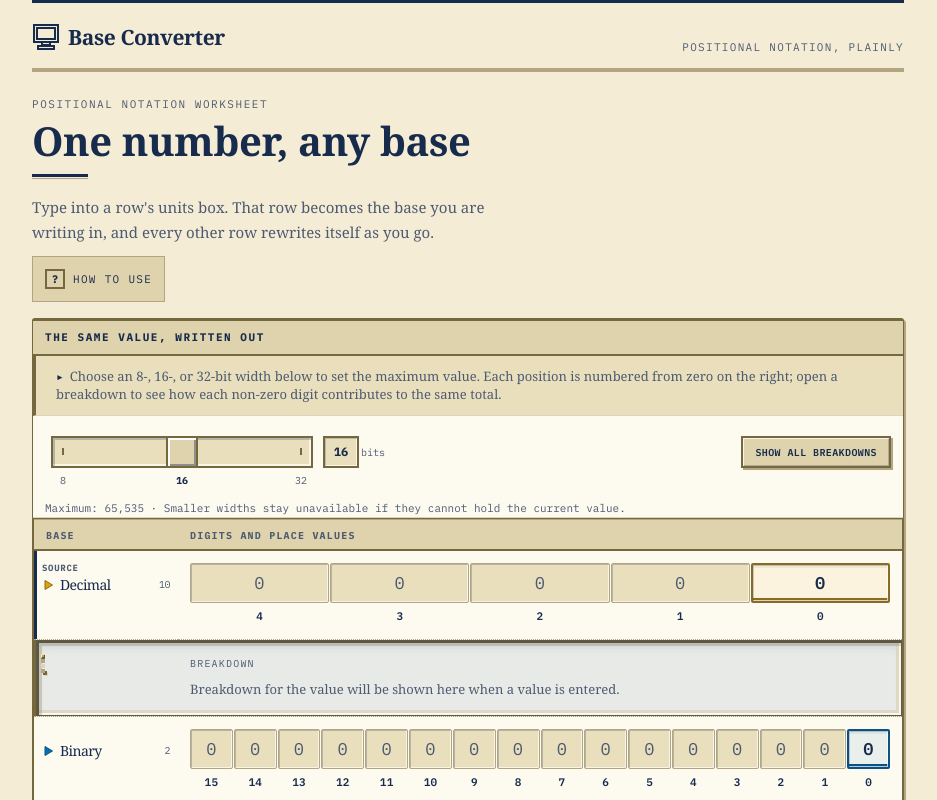
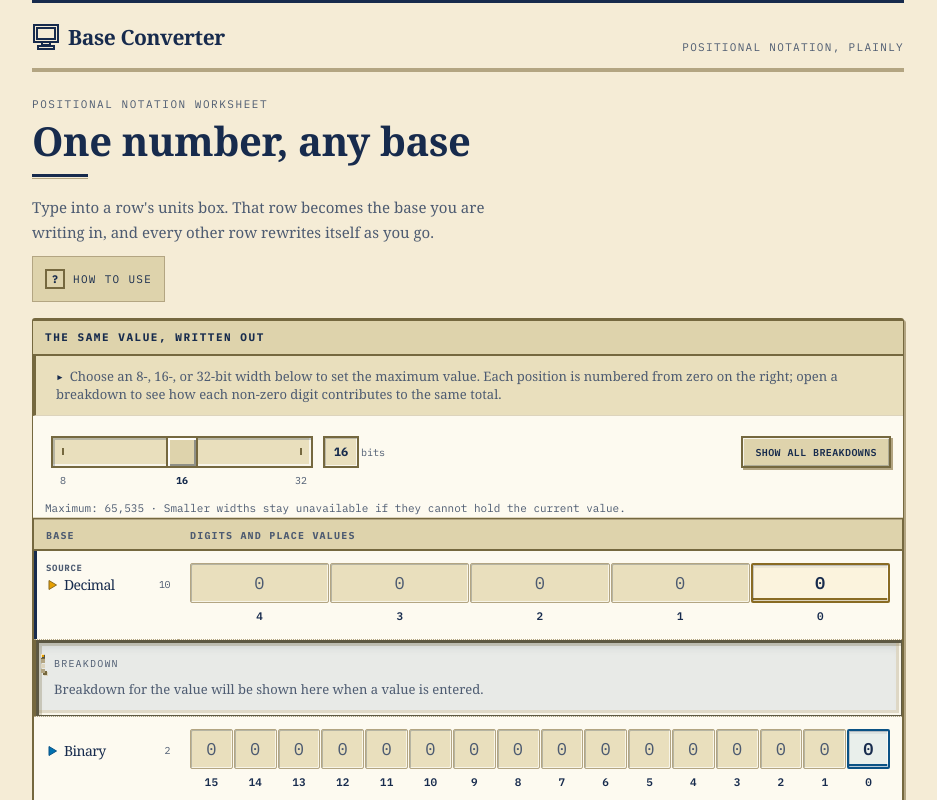
Before and after one commit to lfarci/base-converter, a React (Vite) app: page / in a window 1280 px wide. Shown: the top 800 px of the page, without its empty margins (172-1109 px from the left). Built offline with nearby package versions, Linux system fonts and the light colour scheme.

Commit message:
Revert "Align breakdown gutter with digit grid"
This reverts commit 626ba883fb263df2a618a6e39b0fda79b123dc34.

```diff
--- a/src/breakdown/PlaceValueBreakdown.tsx
+++ b/src/breakdown/PlaceValueBreakdown.tsx
@@ -28,7 +28,7 @@ export function PlaceValueBreakdown({ base, boxes, value, isExpanded, highlighte
   const hasNoValue = value === null || value === 0n
 
   return (
-    <section className="place-value-breakdown border-l-2 border-frame bg-transparent py-4 pl-[154px] pr-4 text-left text-[13px] text-ink-soft" aria-label={`${base.name} place-value breakdown`}>
+    <section className="place-value-breakdown border-l-2 border-frame bg-transparent py-4 pl-[18px] pr-4 text-left text-[13px] text-ink-soft" aria-label={`${base.name} place-value breakdown`}>
       <span className="breakdown-pressmark" aria-hidden="true" style={{ backgroundColor: base.accent }} />
       <h3 className="m-0 mono-tech text-[10px] uppercase tracking-[0.12em] text-ink-soft">Breakdown</h3>
       {hasNoValue ? (
--- a/src/digits/BaseHeaderCell.tsx
+++ b/src/digits/BaseHeaderCell.tsx
@@ -15,7 +15,7 @@ type BaseHeaderCellProps = {
 // toggle is the row's one Tab stop between the units digit above it and the next row below.
 export function BaseHeaderCell({ base, isSource, isBreakdownOpen, breakdownId, toggleRef, onToggle, onToggleKeyDown }: BaseHeaderCellProps) {
   return (
-    <th className="sticky left-0 z-10 w-[144px] border-b border-dotted border-rule bg-inherit py-3 pl-2 pr-2 align-top font-normal" scope="row" aria-label={`${base.name}${isSource ? ', source' : ''}`} data-source={isSource || undefined}>
+    <th className="sticky left-0 z-10 w-[144px] border-b border-dotted border-rule bg-inherit py-3 pl-3 pr-2 align-top font-normal" scope="row" aria-label={`${base.name}${isSource ? ', source' : ''}`} data-source={isSource || undefined}>
       {/* A shape cue, not a hue cue: the source row is marked by a solid ink bar at the
           cell's left edge. It is absolutely positioned and aria-hidden, so it never moves
           the cell's own metrics and never adds an announcement. */}
```
Also changed, not shown: 1 other file (tests, documents, lock files or other folders).
